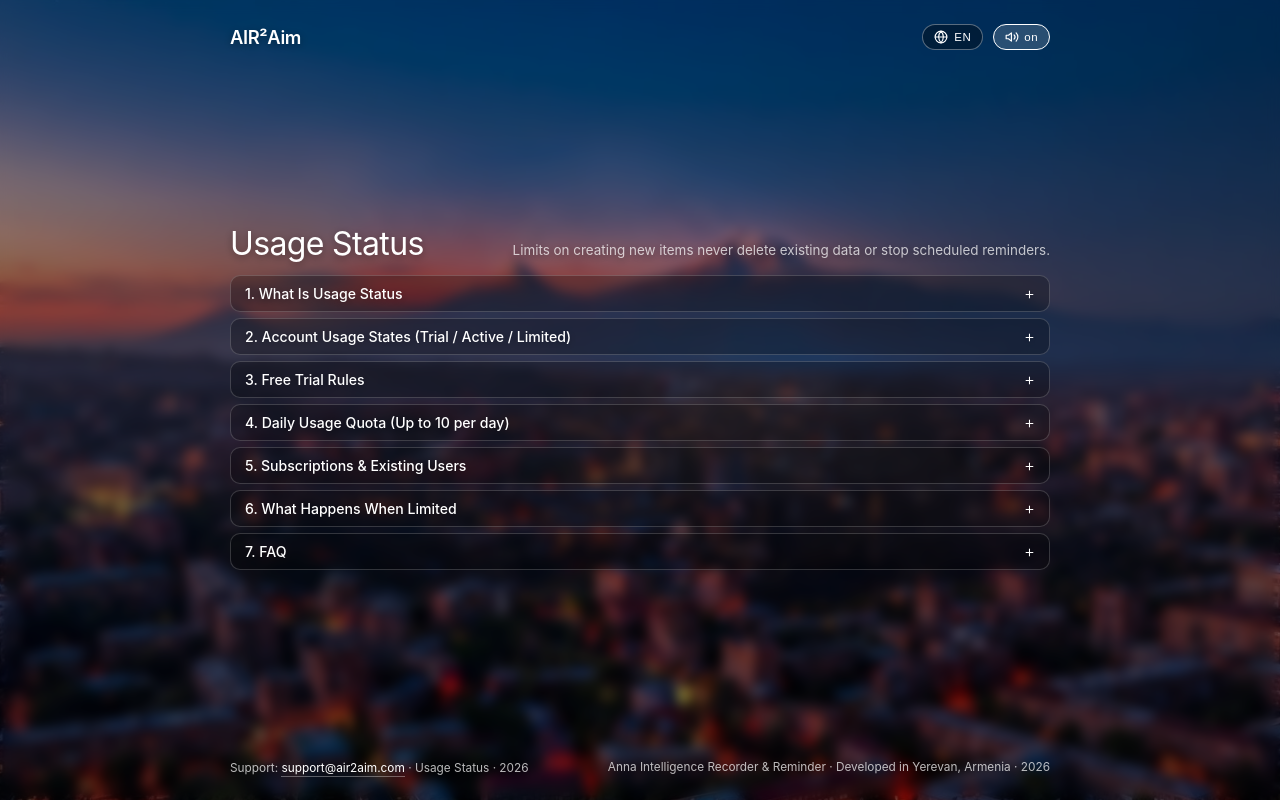
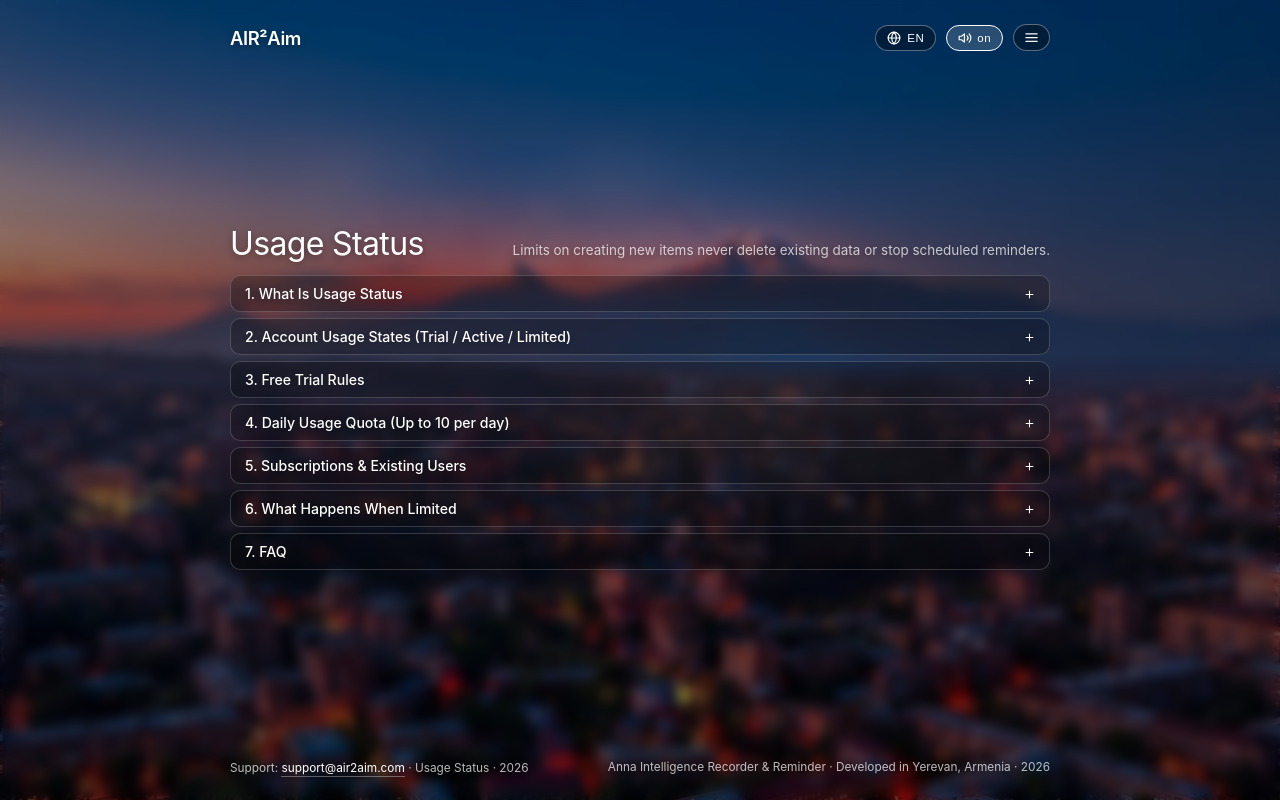
Before and after one commit to garrison9992/air2-website, a plain HTML site: page docs/UsageStatus.html in a window 1280 px wide. Drawn offline with Linux system fonts and the light colour scheme.

Commit message:
Add files via upload

```diff
--- a/docs/UsageStatus.html
+++ b/docs/UsageStatus.html
@@ -979,5 +979,6 @@
             renderLanguage(detectInitialLanguage());
         })();
     </script>
+<script src="docs-nav.js"></script>
 </body>
 </html>
--- /dev/null
+++ b/docs/docs-nav.js
@@ -0,0 +1,294 @@
+(function () {
+    // 1. 五语目录配置（顺序按 1-about, 2-UserGuide, 3-Permissions, 4-ServiceTerms, 5-Privacy, 6-UsageStatus 排列）
+    const NAV_CONFIG = {
+        zh: {
+            ariaLabel: "页面目录导航",
+            sectionTitle: "文档目录",
+            items: [
+                { file: "about.html", label: "关于 AIR²Aim" },
+                { file: "UserGuide.html", label: "使用指南" },
+                { file: "Permissions.html", label: "权限设置" },
+                { file: "ServiceTerms.html", label: "服务条款" },
+                { file: "Privacy.html", label: "隐私政策" },
+                { file: "UsageStatus.html", label: "使用状态与额度" }
+            ]
+        },
+        en: {
+            ariaLabel: "Page directory navigation",
+            sectionTitle: "Documentation",
+            items: [
+                { file: "about.html", label: "About AIR²Aim" },
+                { file: "UserGuide.html", label: "User Guide" },
+                { file: "Permissions.html", label: "Permissions" },
+                { file: "ServiceTerms.html", label: "Service Terms" },
+                { file: "Privacy.html", label: "Privacy Policy" },
+                { file: "UsageStatus.html", label: "Usage Status" }
+            ]
+        },
+        ru: {
+            ariaLabel: "Навигация по разделам",
+            sectionTitle: "Документация",
+            items: [
+                { file: "about.html", label: "О приложении AIR²Aim" },
+                { file: "UserGuide.html", label: "Руководство пользователя" },
+                { file: "Permissions.html", label: "Разрешения" },
+                { file: "ServiceTerms.html", label: "Условия использования" },
+                { file: "Privacy.html", label: "Политика конфиденциальности" },
+                { file: "UsageStatus.html", label: "Статус использования" }
+            ]
+        },
+        fr: {
+            ariaLabel: "Navigation des pages",
+            sectionTitle: "Documentation",
+            items: [
+                { file: "about.html", label: "À propos d’AIR²Aim" },
+                { file: "UserGuide.html", label: "Guide d’utilisation" },
+                { file: "Permissions.html", label: "Autorisations" },
+                { file: "ServiceTerms.html", label: "Conditions d’utilisation" },
+                { file: "Privacy.html", label: "Politique de confidentialité" },
+                { file: "UsageStatus.html", label: "Statut d’utilisation" }
+            ]
+        },
+        es: {
+            ariaLabel: "Navegación de páginas",
+            sectionTitle: "Documentación",
+            items: [
+                { file: "about.html", label: "Acerca de AIR²Aim" },
+                { file: "UserGuide.html", label: "Guía de uso" },
+                { file: "Permissions.html", label: "Permisos" },
+                { file: "ServiceTerms.html", label: "Términos de servicio" },
+                { file: "Privacy.html", label: "Política de privacidad" },
+                { file: "UsageStatus.html", label: "Estado de uso" }
+            ]
+        }
+    };
+
+    const SUPPORTED_LANGS = Object.keys(NAV_CONFIG);
+
+    // 2. 自动注入与现有界面完全一致的胶囊按钮 + 深色毛玻璃下拉菜单样式
+    function injectStyles() {
+        if (document.getElementById("air2aim-docs-nav-style")) return;
+        const style = document.createElement("style");
+        style.id = "air2aim-docs-nav-style";
+        style.textContent = `
+            .docs-nav-dropdown {
+                position: relative;
+            }
+            .docs-nav-btn {
+                display: inline-flex;
+                align-items: center;
+                justify-content: center;
+                background: rgba(0, 0, 0, 0.35);
+                border: 1px solid rgba(255, 255, 255, 0.35);
+                color: #ffffff;
+                padding: 5px 10px;
+                border-radius: 999px;
+                cursor: pointer;
+                transition: border-color 0.25s ease, background-color 0.25s ease;
+                line-height: 1;
+            }
+            .docs-nav-btn:hover,
+            .docs-nav-dropdown.open .docs-nav-btn {
+                background: rgba(255, 255, 255, 0.16);
+                border-color: #ffffff;
+            }
+            .docs-nav-btn .icon-close {
+                display: none;
+            }
+            .docs-nav-dropdown.open .docs-nav-btn .icon-menu {
+                display: none;
+            }
+            .docs-nav-dropdown.open .docs-nav-btn .icon-close {
+                display: inline-block;
+            }
+            .docs-nav-menu {
+                display: none;
+                position: absolute;
+                right: 0;
+                top: calc(100% + 6px);
+                min-width: 205px;
+                background: rgba(20, 20, 22, 0.94);
+                backdrop-filter: blur(12px);
+                -webkit-backdrop-filter: blur(12px);
+                border: 1px solid rgba(255, 255, 255, 0.25);
+                border-radius: 10px;
+                padding: 5px;
+                z-index: 40;
+                box-shadow: 0 8px 24px rgba(0, 0, 0, 0.48);
+            }
+            .docs-nav-dropdown.open .docs-nav-menu {
+                display: block;
+            }
+            .docs-nav-header {
+                font-size: 0.68rem;
+                letter-spacing: 0.05em;
+                text-transform: uppercase;
+                color: rgba(255, 255, 255, 0.52);
+                padding: 5px 10px 4px 10px;
+                border-bottom: 1px solid rgba(255, 255, 255, 0.1);
+                margin-bottom: 4px;
+                user-select: none;
+            }
+            .docs-nav-item {
+                display: flex;
+                align-items: center;
+                justify-content: space-between;
+                width: 100%;
+                color: rgba(255, 255, 255, 0.9);
+                text-decoration: none;
+                font-size: 0.81rem;
+                padding: 7px 10px;
+                border-radius: 7px;
+                transition: background-color 0.2s ease, color 0.2s ease;
+            }
+            .docs-nav-item:hover {
+                background: rgba(255, 255, 255, 0.14);
+                color: #ffffff;
+            }
+            .docs-nav-item.active {
+                background: rgba(255, 255, 255, 0.2);
+                color: #ffffff;
+                font-weight: 600;
+            }
+            .docs-nav-item.active::after {
+                content: "•";
+                font-size: 0.95rem;
+                line-height: 1;
+                margin-left: 8px;
+                color: #ffffff;
+            }
+        `;
+        document.head.appendChild(style);
+    }
+
+    // 3. 实时读取当前页面生效的语言（优先读取 <html lang="xx">，其次读取 URL ?lang=，最后系统语言）
+    function getCurrentLang() {
+        const htmlLang = (document.documentElement.lang || "").toLowerCase().split("-")[0];
+        if (SUPPORTED_LANGS.includes(htmlLang)) return htmlLang;
+
+        const params = new URLSearchParams(window.location.search);
+        const queryLang = (params.get("lang") || "").toLowerCase().split("-")[0];
+        if (SUPPORTED_LANGS.includes(queryLang)) return queryLang;
+
+        const sysLang = (navigator.language || "en").toLowerCase().split("-")[0];
+        if (SUPPORTED_LANGS.includes(sysLang)) return sysLang;
+
+        return "en";
+    }
+
+    // 获取当前页面文件名（不区分大小写匹配高亮）
+    function getCurrentFileName() {
+        const path = window.location.pathname || "";
+        const raw = path.substring(path.lastIndexOf("/") + 1);
+        return (raw || "index.html").toLowerCase();
+    }
+
+    function initDocsNav() {
+        const topControls = document.querySelector(".top-controls");
+        if (!topControls || document.getElementById("docsNavDropdown")) return;
+
+        injectStyles();
+
+        const dropdown = document.createElement("div");
+        dropdown.className = "docs-nav-dropdown";
+        dropdown.id = "docsNavDropdown";
+
+        const btn = document.createElement("button");
+        btn.type = "button";
+        btn.className = "docs-nav-btn";
+        btn.id = "docsNavBtn";
+        btn.setAttribute("aria-expanded", "false");
+        btn.innerHTML = `
+            <svg class="icon-menu" width="15" height="15" viewBox="0 0 24 24" fill="none" stroke="currentColor" stroke-width="2" stroke-linecap="round" stroke-linejoin="round" aria-hidden="true">
+                <line x1="3" y1="6" x2="21" y2="6"></line>
+                <line x1="3" y1="12" x2="21" y2="12"></line>
+                <line x1="3" y1="18" x2="21" y2="18"></line>
+            </svg>
+            <svg class="icon-close" width="15" height="15" viewBox="0 0 24 24" fill="none" stroke="currentColor" stroke-width="2" stroke-linecap="round" stroke-linejoin="round" aria-hidden="true">
+                <line x1="18" y1="6" x2="6" y2="18"></line>
+                <line x1="6" y1="6" x2="18" y2="18"></line>
+            </svg>
+        `;
+
+        const menu = document.createElement("nav");
+        menu.className = "docs-nav-menu";
+        menu.id = "docsNavMenu";
+        menu.setAttribute("role", "menu");
+
+        dropdown.appendChild(btn);
+        dropdown.appendChild(menu);
+        topControls.appendChild(dropdown);
+
+        function renderNavMenu() {
+            const lang = getCurrentLang();
+            const pack = NAV_CONFIG[lang] || NAV_CONFIG.en;
+            const currentFile = getCurrentFileName();
+
+            btn.setAttribute("aria-label", pack.ariaLabel);
+            menu.innerHTML = "";
+
+            const header = document.createElement("div");
+            header.className = "docs-nav-header";
+            header.textContent = pack.sectionTitle;
+            menu.appendChild(header);
+
+            pack.items.forEach(function (item) {
+                const link = document.createElement("a");
+                link.className = "docs-nav-item";
+                link.href = item.file + "?lang=" + encodeURIComponent(lang);
+                link.textContent = item.label;
+                link.setAttribute("role", "menuitem");
+
+                if (item.file.toLowerCase() === currentFile) {
+                    link.classList.add("active");
+                    link.setAttribute("aria-current", "page");
+                }
+
+                menu.appendChild(link);
+            });
+        }
+
+        btn.addEventListener("click", function (e) {
+            e.stopPropagation();
+            const willOpen = !dropdown.classList.contains("open");
+            // 若语言下拉框正开着，顺便将其关闭，避免两个下拉菜单重叠
+            const langDropdown = document.getElementById("langDropdown");
+            const langGlobeBtn = document.getElementById("langGlobeBtn");
+            if (langDropdown && langDropdown.classList.contains("open")) {
+                langDropdown.classList.remove("open");
+                if (langGlobeBtn) langGlobeBtn.setAttribute("aria-expanded", "false");
+            }
+            dropdown.classList.toggle("open", willOpen);
+            btn.setAttribute("aria-expanded", String(willOpen));
+        });
+
+        document.addEventListener("click", function (e) {
+            if (!dropdown.contains(e.target)) {
+                dropdown.classList.remove("open");
+                btn.setAttribute("aria-expanded", "false");
+            }
+        });
+
+        // 监听 <html lang="..."> 变化：用户在页面上切换语言时，目录标题和跳转链接自动同步更新
+        const observer = new MutationObserver(function (mutations) {
+            for (let i = 0; i < mutations.length; i++) {
+                if (mutations[i].attributeName === "lang") {
+                    renderNavMenu();
+                    break;
+                }
+            }
+        });
+        observer.observe(document.documentElement, {
+            attributes: true,
+            attributeFilter: ["lang"]
+        });
+
+        renderNavMenu();
+    }
+
+    if (document.readyState === "loading") {
+        document.addEventListener("DOMContentLoaded", initDocsNav);
+    } else {
+        initDocsNav();
+    }
+})();
```
Also changed, not shown: docs/Permissions.html (+1 -0 lines), docs/Privacy.html (+1 -0 lines), docs/ServiceTerms.html (+1 -0 lines), docs/UserGuide.html (+1 -0 lines), docs/about.html (+1 -0 lines).
